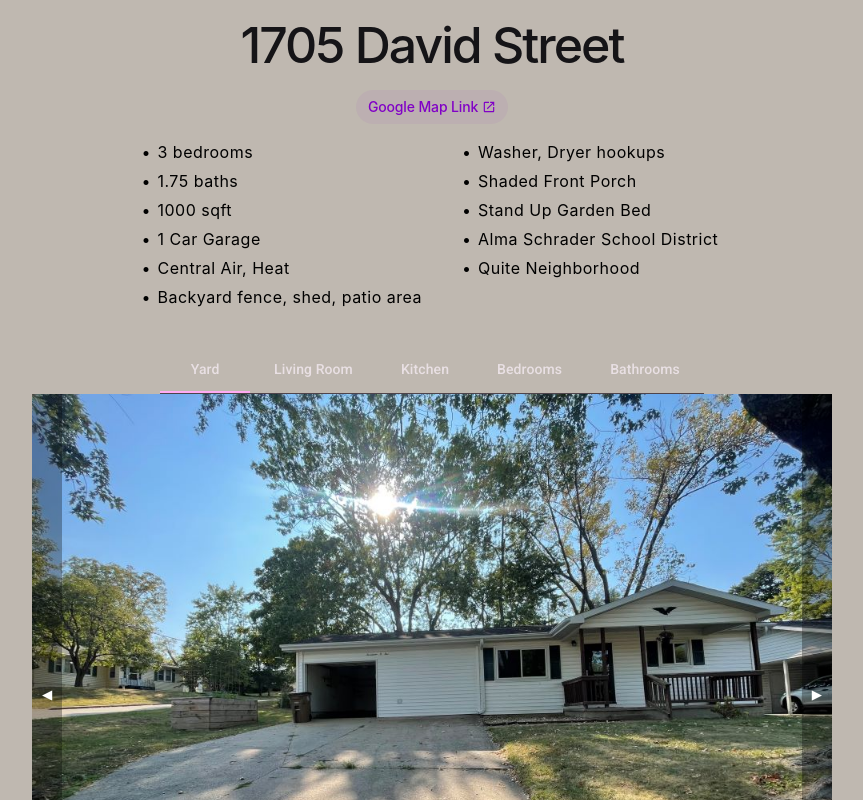
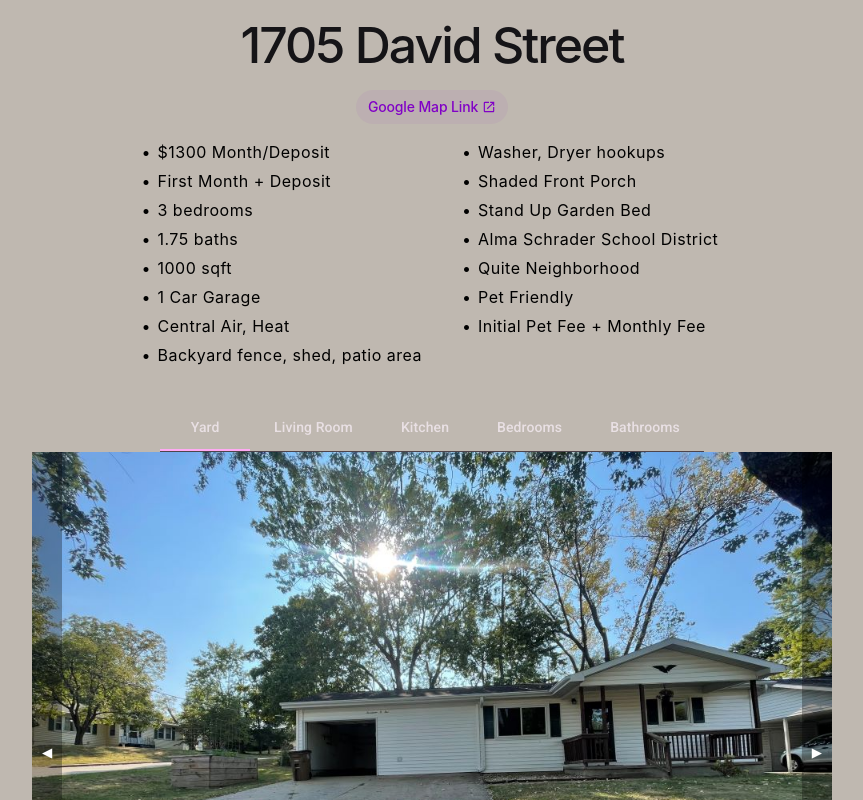
Before and after one commit to rbrock44/1705-David, an Angular app: page / in a window 1280 px wide. Shown: the top 800 px of the page, without its empty margins (208-1071 px from the left). Built offline with nearby package versions, Linux system fonts and the light colour scheme.

Commit message:
add more to description list

```diff
--- a/src/app/app.component.ts
+++ b/src/app/app.component.ts
@@ -18,6 +18,8 @@ export class AppComponent {
   currentIndex: number = 0;
 
   descriptionItems: string[] = [
+    '$1300 Month/Deposit',
+    'First Month + Deposit',
     '3 bedrooms',
     '1.75 baths',
     '1000 sqft',
@@ -28,7 +30,9 @@ export class AppComponent {
     'Shaded Front Porch',
     'Stand Up Garden Bed',
     'Alma Schrader School District',
-    'Quite Neighborhood'
+    'Quite Neighborhood',
+    'Pet Friendly',
+    'Initial Pet Fee + Monthly Fee',
   ];
 
   tabs: any[] = [
```
